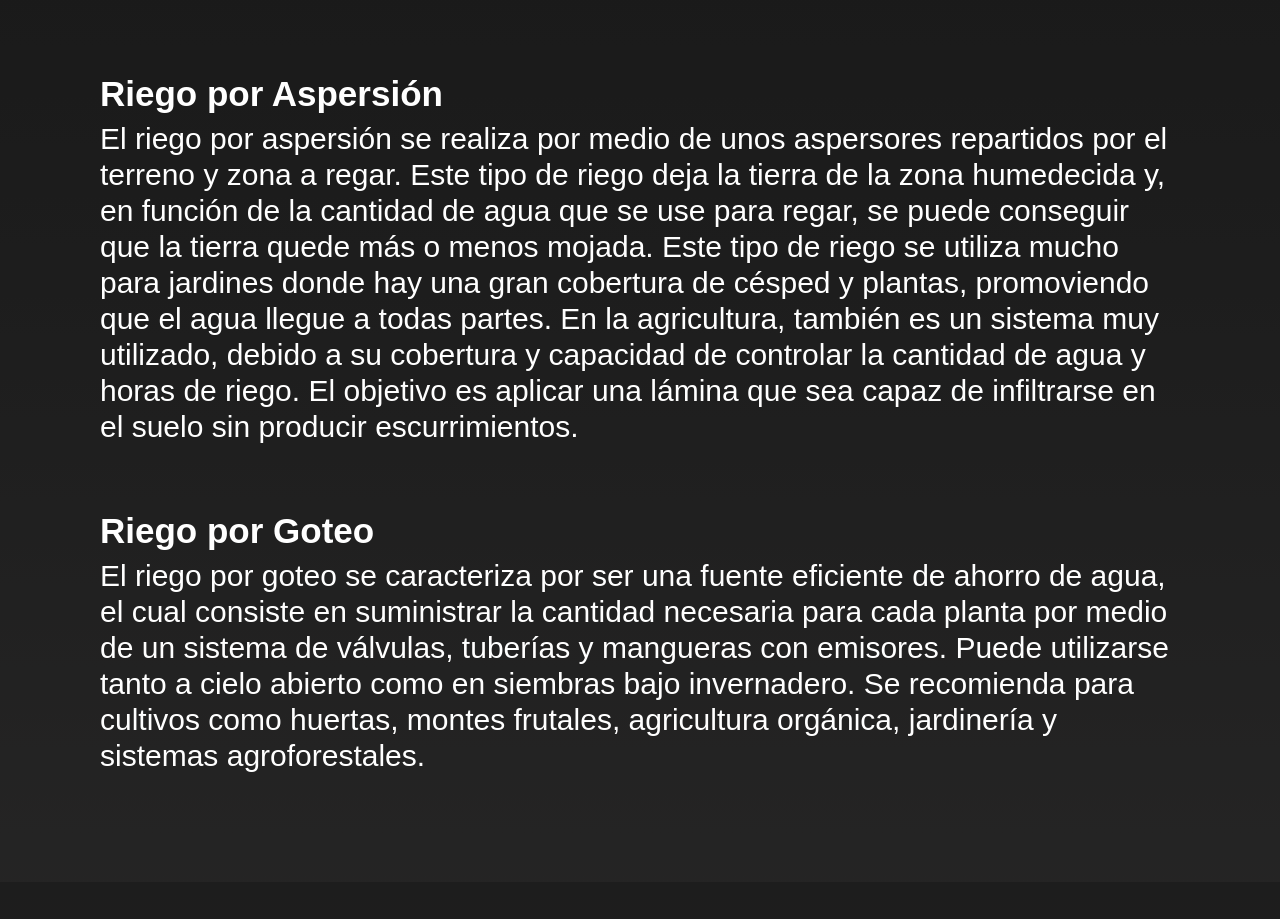
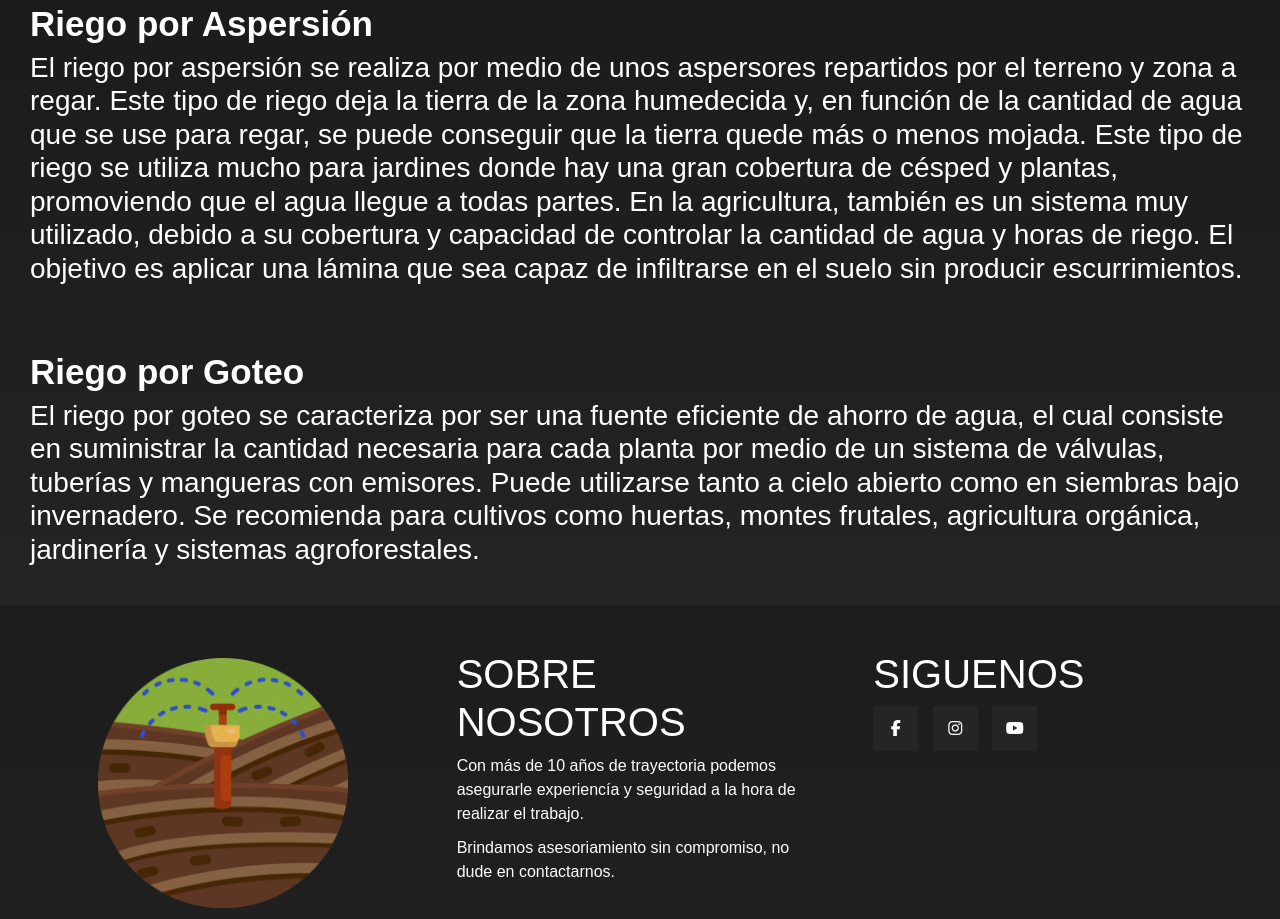
Before and after one commit to guidonarracci/PreEntrega2, a website: page pages/irrigation-systems.html in a window 1280 px wide. Shown: the part 700-1619 px from the top of the page. Drawn offline with nearby package versions, Linux system fonts and the light colour scheme.

Commit message:
cambiando tamaño de texto en subpaginas para mejor adaptación a mobile

```diff
--- a/pages/irrigation-systems.html
+++ b/pages/irrigation-systems.html
@@ -52,13 +52,13 @@
             <h4>Tipos de Sistemas de Riego</h4>
             <section class="typesOfIrrigation">
                 <strong>Riego por Aspersión</strong>
-                <h3 class="irrigationText">
+                <p class="h3">
                 El riego por aspersión se realiza por medio de unos aspersores repartidos por el terreno y zona a regar. Este tipo de riego deja la tierra de la zona humedecida y, en función de la cantidad de agua que se use para regar, se puede conseguir que la tierra quede más o menos mojada. Este tipo de riego se utiliza mucho para jardines donde hay una gran cobertura de césped y plantas, promoviendo que el agua llegue a todas partes. En la agricultura, también es un sistema muy utilizado, debido a su cobertura y capacidad de controlar la cantidad de agua y horas de riego. El objetivo es aplicar una lámina que sea capaz de infiltrarse en el suelo sin producir escurrimientos.
-                </h3> <br>
+                </p> <br>
                 <strong>Riego por Goteo</strong>
-                <h3 class="irrigationText">
+                <p class="h3">
                     El riego por goteo se caracteriza por ser una fuente eficiente de ahorro de agua, el cual consiste en suministrar la cantidad necesaria para cada planta por medio de un sistema de válvulas, tuberías y mangueras con emisores. Puede utilizarse tanto a cielo abierto como en siembras bajo invernadero. Se recomienda para cultivos como huertas, montes frutales, agricultura orgánica, jardinería y sistemas agroforestales.
-                </h3>
+                </p>
             </section>
         </main>
         <footer class="pie-pagina">
--- a/scss/pages/irrigation-systems.scss
+++ b/scss/pages/irrigation-systems.scss
@@ -3,7 +3,7 @@
 }
 .typesOfIrrigation {
 	background: rgba(0,0,0,0.5);
-	padding: 100px;
+	padding: 30px;
 	color: $color_primary;
 	font-size: 35px;
 }
```
Also changed, not shown: css/app.css.
